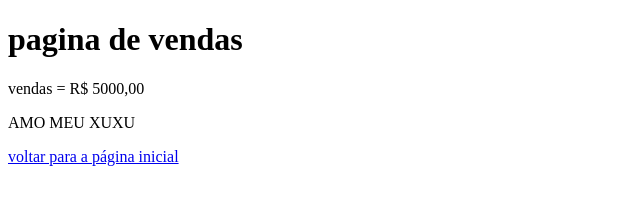
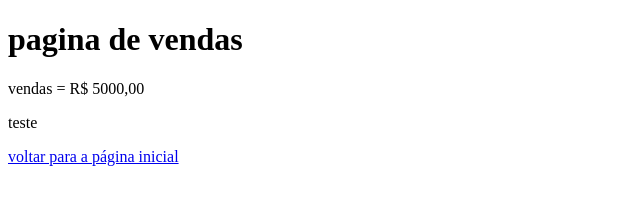
Before and after one commit to MayraPeres/aula-github, a plain HTML site: page vendas.html in a window 1280 px wide. Shown: the whole page, without its empty margins (0-640 px from the left). Drawn offline with Linux system fonts and the light colour scheme.

Commit message:
Update vendas.html

```diff
--- a/vendas.html
+++ b/vendas.html
@@ -9,7 +9,7 @@
 <body>
     <h1>pagina de vendas </h1>
     <p>vendas =  R$ 5000,00</p>
-    <p>AMO MEU XUXU</p>
+    <p>teste</p>
     <a href="index.html">voltar para a página inicial</a>
 </body>
 </html>
```
